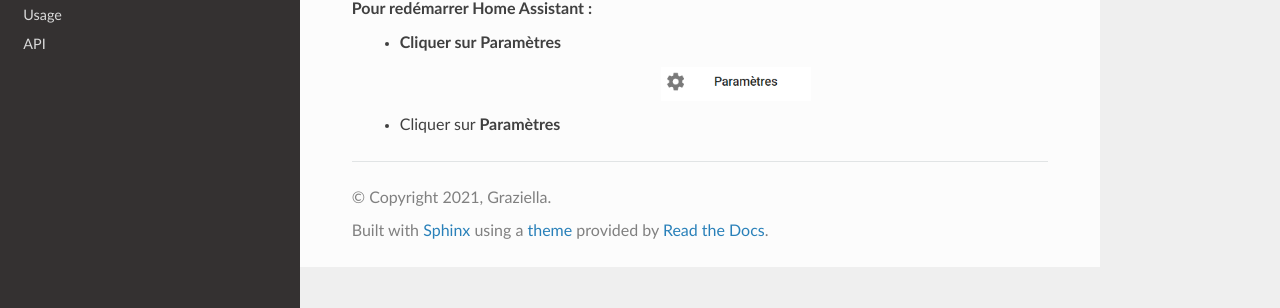
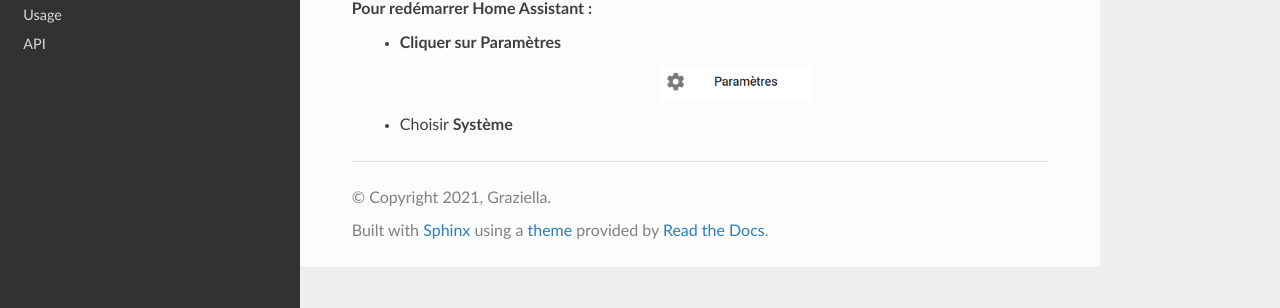
Before and after one commit to gcadorel2733/rdt-documentation, a Sphinx documentation site: the page built from docs/source/redemarrage.rst, in a window 1280 px wide. Shown: the part 160-468 px from the top of the page. Built offline with Sphinx 7.4.7 and the Read the Docs theme 2.0.0, drawn with Linux system fonts in a browser that asks for light colours.

Commit message:
Update redemarrage.rst

```diff
--- a/docs/source/redemarrage.rst
+++ b/docs/source/redemarrage.rst
@@ -6,4 +6,4 @@ Pour redémarrer Home Assistant :
       .. image:: images/parametres.png
          :width: 150
          :align: center
-   - Cliquer sur **Paramètres**
+   - Choisir **Système**
```
